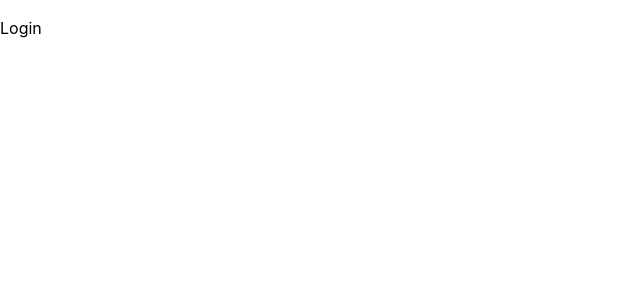
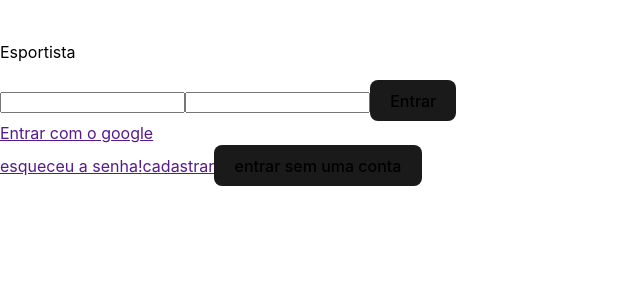
Before and after one commit to MarleySilva001/amostraSteam, a React (Vite) app in the folder Esportista/: page /login in a window 1280 px wide. Shown: the top 300 px of the page, without its empty margins (0-640 px from the left). Built offline with nearby package versions, Linux system fonts and the light colour scheme.

Commit message:
estruturando a tela de login

```diff
--- a/Esportista/src/pages/Login.jsx
+++ b/Esportista/src/pages/Login.jsx
@@ -3,7 +3,17 @@ import React from 'react';
 const Login = () => {
     return (
         <div>
-            <p>Login</p>
+            <div><img src="" alt="" /></div>
+            <div>
+                <p>Esportista</p>
+                <input type="text" />
+                <input type="password" />
+                <button>Entrar</button>
+                <div><a href=""><img src="" alt="" />Entrar com o google</a></div>
+                <a href="">esqueceu a senha!</a>
+                <a href="">cadastrar</a>
+                <button>entrar sem uma conta</button>
+            </div>
         </div>
     );
 }
--- a/Esportista/src/pages/SplashScreen.jsx
+++ b/Esportista/src/pages/SplashScreen.jsx
@@ -29,7 +29,7 @@ const SplashScreen = () => {
                         <img src="logo.png" alt="" />
                     </motion.div>
                 ) : (
-                    Navigate('/home')
+                    Navigate('/login')
                 )}
 
             </Container>
```
